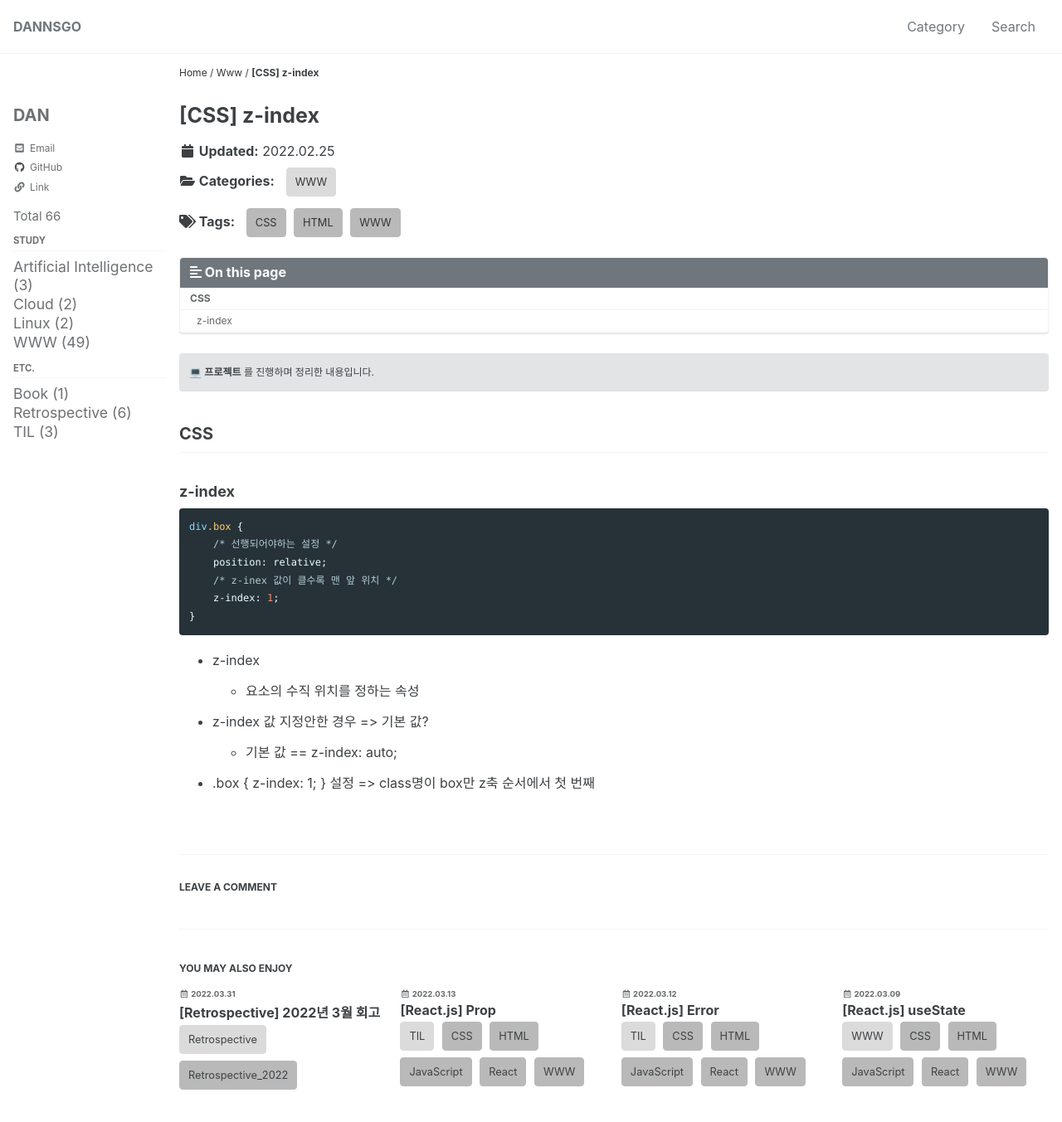
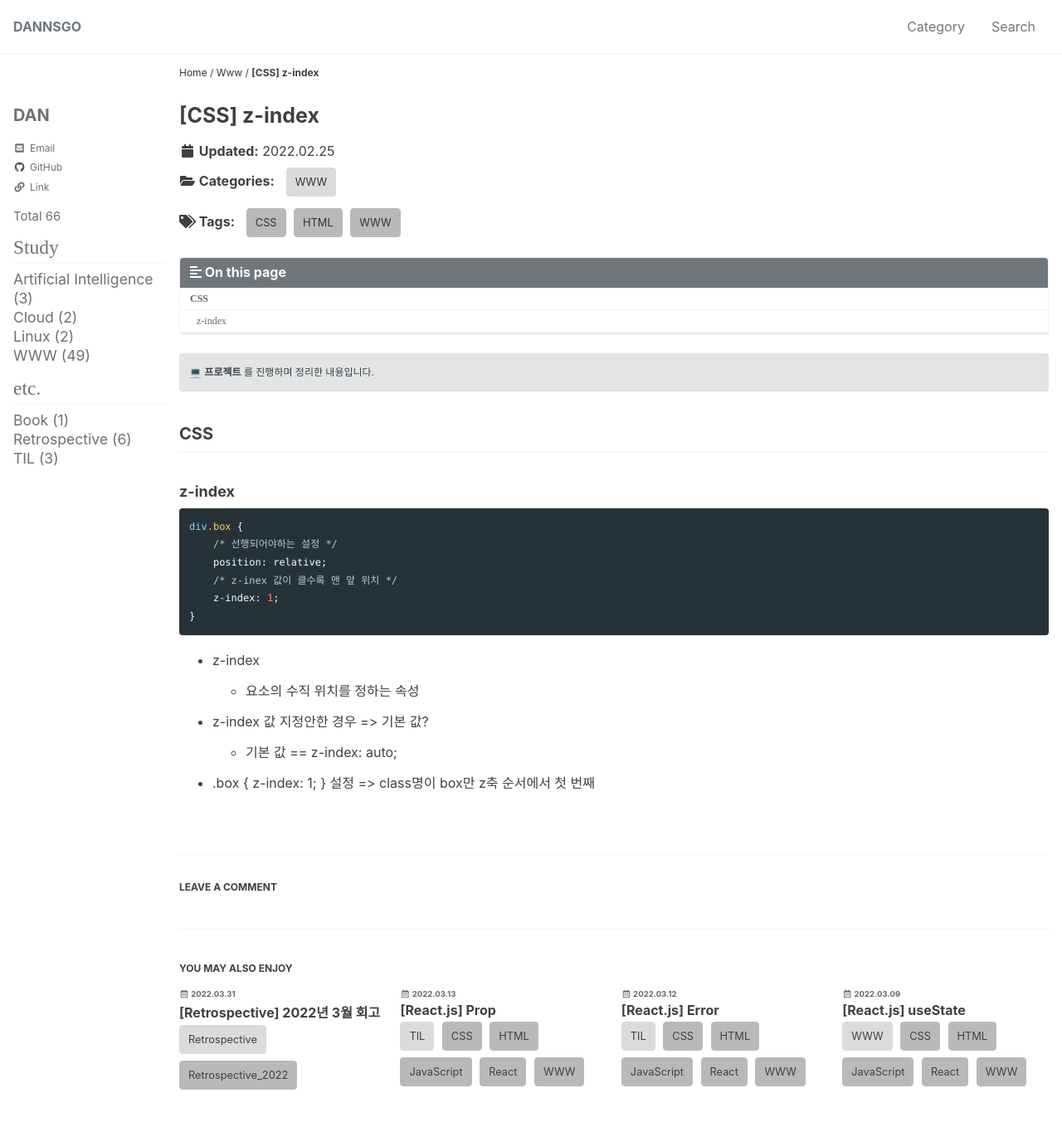
Before and after one commit to znhoon/dannsgo.github.io, a Jekyll site: the page built from _posts/WWW/2022-02-25-css-220225.md, in a window 1280 px wide and 1400 px high. Shown: the top 1353 px of the window at 83% size. Built offline with Jekyll 4.4.1, drawn with Linux system fonts in a browser that asks for light colours; cached includes are drawn as plain includes; some web fonts are replaced; comment, search, counter and statistics services are not loaded.

Commit message:
Update _navigation.scss

```diff
--- a/_sass/minimal-mistakes/_navigation.scss
+++ b/_sass/minimal-mistakes/_navigation.scss
@@ -497,10 +497,8 @@
   display: block;
   margin: 0.5rem 0;
   padding: 0.25rem 0;
-  font-family: $sans-serif-narrow;
-  font-size: $type-size-6;
-  font-weight: bold;
-  text-transform: uppercase;
+  font-size: $type-size-3;
+  font-family: "S-CoreDream-5Medium";
   border-bottom: 1px solid $border-color;
 }
 
@@ -509,7 +507,7 @@
      ========================================================================== */
 
 .toc {
-  font-family: $sans-serif-narrow;
+  font-family: $cute;
   color: $gray;
   background-color: $background-color;
   border: 1px solid $border-color;
```
